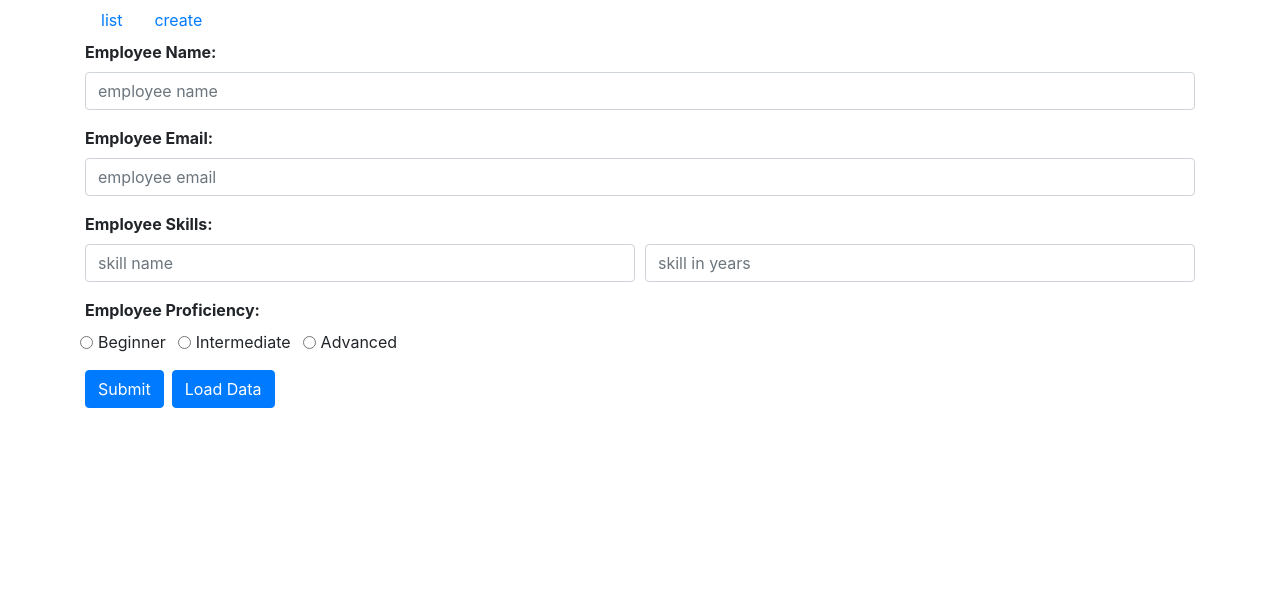
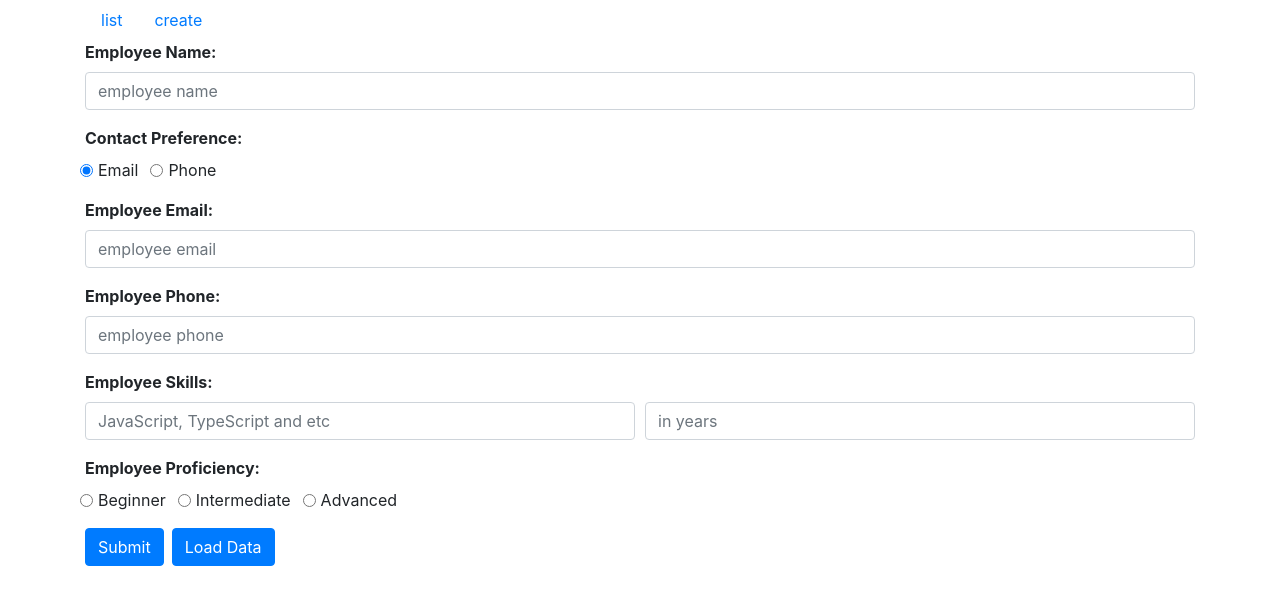
Before and after one commit to LaStudoAngular/angular-kukavka-app, an Angular app: page /create in a window 1280 px wide. Shown: the top 604 px of the page. Built offline with nearby package versions, Linux system fonts and the light colour scheme.

Commit message:
feat: Dynamically adding or removing form control validators in reactive form

```diff
--- a/src/app/components/employee/create-employee/create-employee.component.html
+++ b/src/app/components/employee/create-employee/create-employee.component.html
@@ -13,6 +13,37 @@
     />
     <div class="controlErrors" *ngIf="formErrors.name">
       <small>{{ formErrors.name }}</small>
+    </div>
+  </div>
+
+  <!--  CONTACT PREFERENCE-->
+  <div class="form-group">
+    <label class="text-capitalize text-label">contact preference</label>
+    <div class="form-row">
+      <div class="form-check form-check-inline">
+        <input
+          formControlName="contactPreference"
+          class="form-check-input"
+          type="radio"
+          id="contactEmail"
+          value="email"
+        />
+        <label class="form-check-label text-capitalize label-cursor" for="contactEmail"
+          >email</label
+        >
+      </div>
+      <div class="form-check form-check-inline">
+        <input
+          formControlName="contactPreference"
+          class="form-check-input"
+          type="radio"
+          id="contactPhone"
+          value="phone"
+        />
+        <label class="form-check-label text-capitalize label-cursor" for="contactPhone"
+          >phone</label
+        >
+      </div>
     </div>
   </div>
 
@@ -33,6 +64,23 @@
     </div>
   </div>
 
+  <!--  EMPLOYEE PHONE-->
+  <div class="form-group" [ngClass]="{ 'text-danger': formErrors.phone }">
+    <label class="text-capitalize text-label" for="email">employee phone</label>
+    <input
+      formControlName="phone"
+      [ngClass]="{ 'border-danger': formErrors.phone }"
+      (blur)="logValidationErrors()"
+      type="phone"
+      class="form-control"
+      id="phone"
+      placeholder="employee phone"
+    />
+    <div class="controlErrors" *ngIf="formErrors.phone">
+      <small>{{ formErrors.phone }}</small>
+    </div>
+  </div>
+
   <!--  SKILLS GROUP-->
   <div class="form-group" formGroupName="skills">
     <div class="form-group">
@@ -44,7 +92,7 @@
             [ngClass]="{ 'border-danger': formErrors.skillName }"
             class="form-control"
             (blur)="logValidationErrors()"
-            placeholder="skill name"
+            placeholder="JavaScript, TypeScript and etc"
           />
           <div class="controlErrors" *ngIf="formErrors.skillName">
             <small>{{ formErrors.skillName }}</small>
@@ -56,7 +104,7 @@
             [ngClass]="{ 'border-danger': formErrors.skillExperience }"
             class="form-control"
             (blur)="logValidationErrors()"
-            placeholder="skill in years"
+            placeholder="in years"
           />
           <div class="controlErrors" *ngIf="formErrors.skillExperience">
             <small>{{ formErrors.skillExperience }}</small>
@@ -112,6 +160,7 @@
       </div>
     </div>
   </div>
+
   <!--  SUBMIT BUTTON-->
   <button type="submit" class="btn btn-primary text-capitalize mr-2">
     submit
--- a/src/app/components/employee/create-employee/create-employee.component.ts
+++ b/src/app/components/employee/create-employee/create-employee.component.ts
@@ -22,6 +22,9 @@ export class CreateEmployeeComponent implements OnInit, OnDestroy {
       required: 'Email is required',
       email: 'Input must be valid email',
     },
+    phone: {
+      required: 'Phone is required',
+    },
     skillName: {
       required: 'Name is required',
     },
@@ -35,6 +38,7 @@ export class CreateEmployeeComponent implements OnInit, OnDestroy {
   public formErrors = {
     name: '',
     email: '',
+    phone: '',
     skillName: '',
     skillExperience: '',
     skillProficiency: '',
@@ -46,22 +50,42 @@ export class CreateEmployeeComponent implements OnInit, OnDestroy {
     this.employeeCreateForm = this.fb.group({
       name: ['', [Validators.required, Validators.minLength(2), Validators.maxLength(20)]],
       email: ['', [Validators.required, Validators.email]],
+      contactPreference: ['email'],
+      phone: [''],
       skills: this.fb.group({
         skillName: ['', Validators.required],
         skillExperience: ['', Validators.required],
         skillProficiency: ['', Validators.required],
       }),
     });
+
+    this.employeeCreateForm
+      .get('contactPreference')
+      .valueChanges.pipe(takeUntil(this.destroy$))
+      .subscribe((response: string) => {
+        this.contactPreferenceHandler(response);
+      });
+
     this.employeeCreateForm.valueChanges
       .pipe(takeUntil(this.destroy$))
       .subscribe((response: any) => {
         this.logValidationErrors(this.employeeCreateForm);
-        // console.log(this.formErrors);
       });
   }
 
   public onSubmit(): void {
     console.log(this.employeeCreateForm);
+  }
+
+  private contactPreferenceHandler(value: string): void {
+    const phoneControl: FormControl = this.employeeCreateForm.get('phone') as FormControl;
+    if (phoneControl && value === 'phone') {
+      phoneControl.setValidators(Validators.required);
+    } else {
+      phoneControl.clearValidators();
+    }
+    // обновляем view чтобы валидаторы применились в модели формы
+    phoneControl.updateValueAndValidity();
   }
 
   public logValidationErrors(group: FormGroup = this.employeeCreateForm): void {
```
